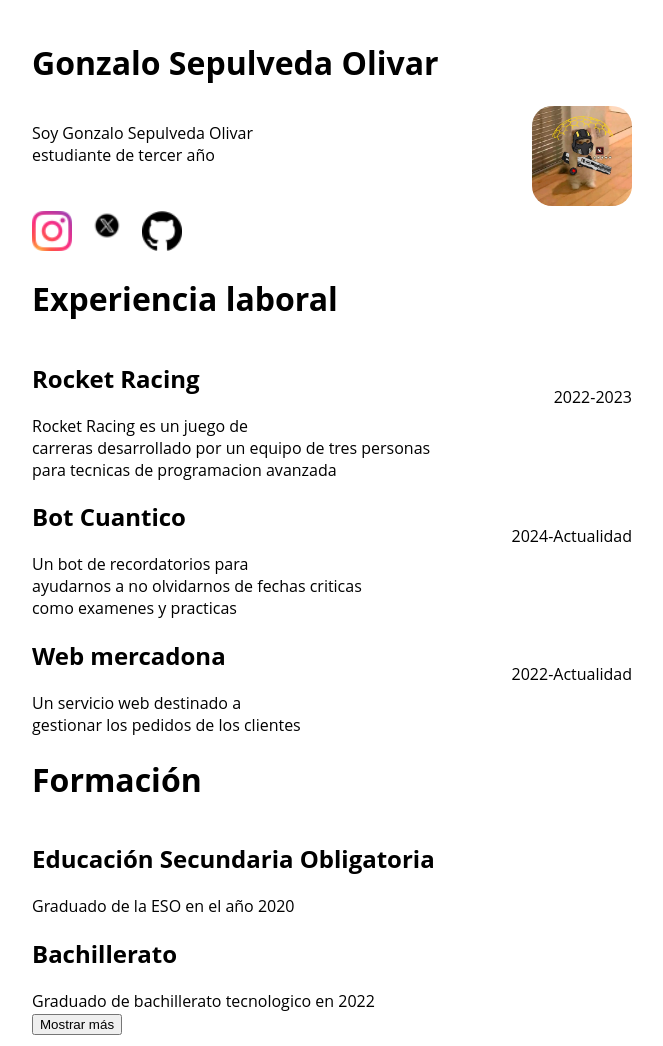
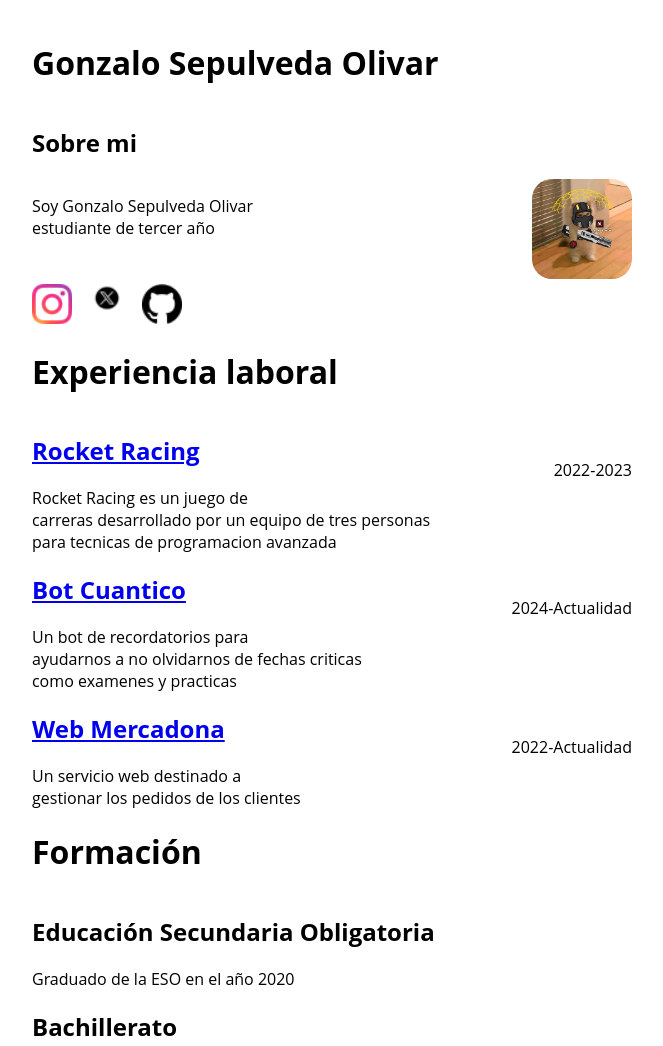
Before and after one commit to PB-421/Practica1_FrontEnd_Pablo_Borderas_Gonzalo_Sepulveda, a plain HTML site: page index.html in a window 1280 px wide. Shown: the top 1046 px of the page, without its empty margins (308-971 px from the left). Drawn offline with Linux system fonts and the light colour scheme.

Commit message:
Fixes en el texto

```diff
--- a/index.html
+++ b/index.html
@@ -3,7 +3,7 @@
 <html lang="es">
 
 <head>
-    <title>Mi Portfolio</title>
+    <title>Un Portfolio Cuantico</title>
 
     <style>
         /* Este estilo nos permite enseñar los distintos bloques de la web de manera ordenada*/
@@ -50,8 +50,10 @@
     <!--La web está dividida mediante divs para mejorar su apariencia-->
 
     <div class="divcontainer"><h1>Gonzalo Sepulveda Olivar</h1></div>
+    <div class="divcontainer"> <h2>Sobre mi</h2></div>
 
     <div class="divcontainer">
+
         <div>
             <p>Soy Gonzalo Sepulveda Olivar<br> estudiante de tercer año</p>
         </div>
@@ -86,7 +88,10 @@
     </div>
     <div class="divcontainer">
         <div>
-            <h2 class="center">Rocket Racing</h2>
+            <a href="https://github.com/PB-421/ProyectoProgramacionSegundo_RocketRacing">
+                <h2 class="center">Rocket Racing</h2>
+            </a>
+
         </div>
         <div><br><br>2022-2023</div>
     </div>
@@ -98,7 +103,9 @@
 
     <div class="divcontainer">
         <div>
-            <h2 class="center">Bot Cuantico</h2>
+            <a href="https://github.com/PB-421/BotDiscord">
+                <h2 class="center">Bot Cuantico</h2>
+            </a>
         </div>
         <div><br><br>2024-Actualidad</div>
     </div>
@@ -109,7 +116,9 @@
     </div>
     <div class="divcontainer">
         <div>
-            <h2 class="center">Web mercadona</h2>
+            <a href="https://www.api-ninjas.com/api/nutrition">
+                <h2 class="center">Web Mercadona</h2>
+            </a>
         </div>
         <div><br><br>2022-Actualidad</div>
     </div>
```
